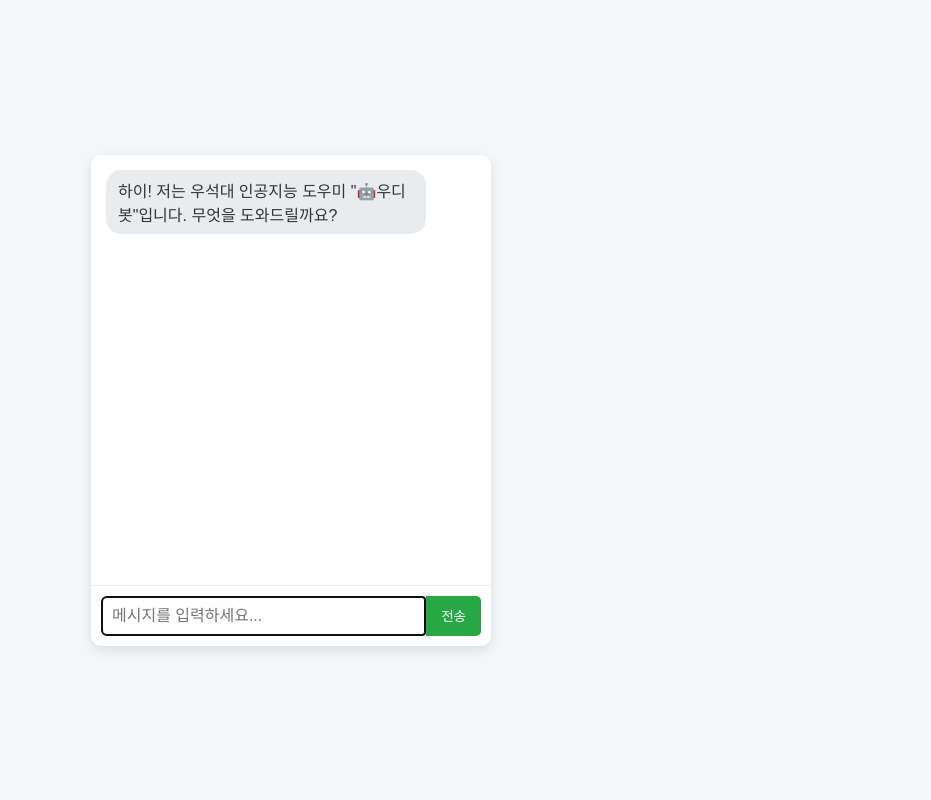
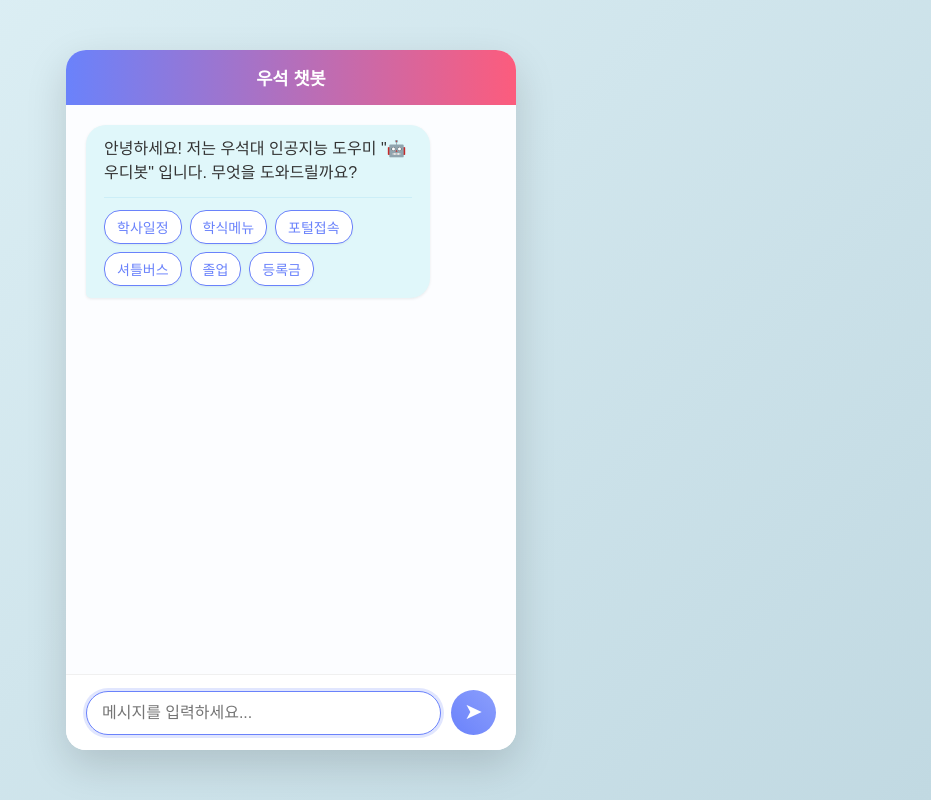
Before and after one commit to cjmsteve/Woosuk_Chatbot, a website: page public/index.html in a window 1280 px wide. Shown: the whole page, without its empty margins (349-1280 px from the left). Drawn offline with Linux system fonts and the light colour scheme.

Commit message:
3개 분류 후에 스타일 변경

```diff
--- a/public/index.html
+++ b/public/index.html
@@ -4,110 +4,40 @@
     <meta charset="UTF-8">
     <meta name="viewport" content="width=device-width, initial-scale=1.0">
     <title>우석 챗봇</title>
-    <style>
-        body { font-family: Arial, sans-serif; margin: 0; padding: 0; background-color: #f4f7f9; display: flex; justify-content: center; align-items: center; min-height: 100vh; }
-        #chat-container { width: 400px; background: white; box-shadow: 0 4px 12px rgba(0, 0, 0, 0.1); border-radius: 10px; overflow: hidden; }
-        #chat-box { height: 400px; padding: 15px; overflow-y: scroll; border-bottom: 1px solid #eee; }
-        .message { margin-bottom: 10px; padding: 8px 12px; border-radius: 15px; max-width: 80%; }
-        .user-message { background-color: #007bff; color: white; margin-left: auto; text-align: right; }
-        .bot-message { background-color: #e9ecef; color: #333; margin-right: auto; text-align: left; }
-        #input-area { display: flex; padding: 10px; }
-        #user-input { flex-grow: 1; padding: 10px; border: 1px solid #ddd; border-radius: 5px 0 0 5px; font-size: 16px; }
-        #send-button { padding: 10px 15px; border: none; background-color: #28a745; color: white; cursor: pointer; border-radius: 0 5px 5px 0; transition: background-color 0.2s; }
-        #send-button:hover { background-color: #218838; }
-        #loading { display: none; text-align: center; color: #6c757d; padding: 10px; }
-    </style>
+
+    <link rel="stylesheet" href="style.css">
 </head>
 <body>
-<div id="chat-container">
-    <div id="chat-box">
-        <div class="message bot-message">하이! 저는 우석대 인공지능 도우미 "🤖우디봇"입니다. 무엇을 도와드릴까요?</div>
-    </div>
-    <div id="loading">...응답 대기 중...</div>
-    <div id="input-area">
-        <input type="text" id="user-input" placeholder="메시지를 입력하세요...">
-        <button id="send-button">전송</button>
-    </div>
-</div>
+    <main id="chat-container">
 
-<script>
-    const chatBox = document.getElementById('chat-box');
-    const userInput = document.getElementById('user-input');
-    const sendButton = document.getElementById('send-button');
-    const loadingIndicator = document.getElementById('loading');
+        <header id="chat-header">
+          <span>우석 챗봇</span>
+        </header>
 
-    // 백엔드 API 엔드포인트 (현재 서버와 같은 호스트, 3000번 포트)
-    const API_URL = '/api/chat';
+        <section id="chat-box">
+          <div class="message bot-message">
+            안녕하세요! 저는 우석대 인공지능 도우미 "🤖우디봇" 입니다. 무엇을 도와드릴까요?
+            <div class="message-buttons">
+              <button class="message-button">학사일정</button>
+              <button class="message-button">학식메뉴</button>
+              <button class="message-button">포털접속</button>
+              <button class="message-button">셔틀버스</button>
+              <button class="message-button">졸업</button>
+              <button class="message-button">등록금</button>
+            </div>
+          </div>
+        </section>
 
-    // 메시지를 채팅 박스에 표시하는 함수
-    function displayMessage(content, sender) {
-        const msgDiv = document.createElement('div');
-        msgDiv.classList.add('message', `${sender}-message`);
-        msgDiv.textContent = content;
-        chatBox.appendChild(msgDiv);
-        // 스크롤을 항상 맨 아래로 이동
-        chatBox.scrollTop = chatBox.scrollHeight;
-    }
+        <div id="loading">...응답 대기 중...</div>
 
-    // 메시지를 전송하는 비동기 함수
-    async function sendMessage() {
-        const message = userInput.value.trim();
-        if (message === '') return; // 빈 메시지는 전송하지 않음
+        <section id="input-area">
+          <input type="text" id="user-input" placeholder="메시지를 입력하세요...">
+          <button id="send-button">➤</button>
+        </section>
 
-        // 1. 사용자 메시지 표시 및 입력창 초기화
-        displayMessage(message, 'user');
-        userInput.value = '';
+      </main>
 
-        // 로딩 표시기 활성화
-        loadingIndicator.style.display = 'block';
-        sendButton.disabled = true;
+<script src="script.js"></script>
 
-        try {
-            // 2. Node.js 백엔드 API로 메시지 전송
-            const response = await fetch(API_URL, {
-                method: 'POST',
-                headers: {
-                    'Content-Type': 'application/json',
-                },
-                // 서버로 보낼 데이터를 JSON 문자열로 변환
-                body: JSON.stringify({ message: message }),
-            });
-
-            // 3. 응답 처리
-            if (!response.ok) {
-                throw new Error(`HTTP 오류! 상태 코드: ${response.status}`);
-            }
-
-            const data = await response.json();
-
-            // 4. 챗봇 응답 표시
-            const botResponse = data.response;
-            displayMessage(botResponse, 'bot');
-
-        } catch (error) {
-            console.error('채팅 요청 중 오류 발생:', error);
-            displayMessage('죄송합니다. 서버와 통신하는 데 문제가 발생했습니다.', 'bot');
-        } finally {
-            // 5. 로딩 표시기 비활성화 및 버튼 활성화
-            loadingIndicator.style.display = 'none';
-            sendButton.disabled = false;
-            userInput.focus(); // 입력 포커스 복구
-        }
-    }
-
-    // 전송 버튼 클릭 이벤트 리스너
-    sendButton.addEventListener('click', sendMessage);
-
-    // Enter 키 누름 이벤트 리스너
-    userInput.addEventListener('keypress', (event) => {
-        if (event.key === 'Enter') {
-            sendMessage();
-        }
-    });
-
-    // 페이지 로드 시 입력창에 포커스
-    userInput.focus();
-
-</script>
 </body>
 </html>
--- /dev/null
+++ b/public/style.css
@@ -0,0 +1,199 @@
+/* 전체 페이지 스타일 */
+body {
+    font-family: 'Pretendard', 'Noto Sans KR', Arial, sans-serif;
+    margin: 0;
+    padding: 0;
+    background: linear-gradient(135deg, #e0f2f7, #c1d9e2);
+    min-height: 100vh;
+    color: #333;
+}
+
+/* 챗봇 컨테이너 - 모바일(기본) */
+#chat-container {
+    width: 100%;
+    height: 100vh; /* 화면 높이 100% */
+    background: #ffffff;
+    box-shadow: none;
+    border-radius: 0;
+    overflow: hidden;
+    display: flex;
+    flex-direction: column;
+}
+
+/* 챗봇 헤더 */
+#chat-header {
+    background: linear-gradient(90deg, #6a82fb, #fc5c7d);
+    color: white;
+    padding: 15px 20px;
+    display: flex;
+    align-items: center;
+    font-size: 1.1em;
+    font-weight: bold;
+    box-shadow: 0 2px 10px rgba(0, 0, 0, 0.1);
+    justify-content: center;
+}
+
+/* 채팅 메시지 창 */
+#chat-box {
+    flex-grow: 1;
+    padding: 20px;
+    overflow-y: auto;
+    background-color: #fcfdff;
+}
+
+/* 스크롤바 디자인 */
+#chat-box::-webkit-scrollbar {
+    width: 8px;
+}
+#chat-box::-webkit-scrollbar-track {
+    background: #f1f1ff;
+}
+#chat-box::-webkit-scrollbar-thumb {
+    background: #888;
+    border-radius: 10px;
+}
+#chat-box::-webkit-scrollbar-thumb:hover {
+    background: #555;
+}
+
+/* 공통 메시지 스타일 */
+.message {
+    margin-bottom: 15px;
+    padding: 12px 18px;
+    max-width: 75%;
+    border-radius: 20px;
+    box-shadow: 0 1px 3px rgba(0, 0, 0, 0.08);
+    line-height: 1.5;
+    position: relative;
+}
+
+/* 사용자 메시지 (오른쪽) */
+.user-message {
+    background: linear-gradient(135deg, #4CAF50, #8BC34A);
+    color: white;
+    margin-left: auto;
+    border-bottom-right-radius: 5px;
+    text-align: right;
+}
+
+/* 봇 메시지 (왼쪽) */
+.bot-message {
+    background-color: #e0f7fa;
+    color: #333;
+    margin-right: auto;
+    border-bottom-left-radius: 5px;
+    text-align: left;
+}
+
+/* 하단 입력 영역 */
+#input-area {
+    display: flex;
+    flex-direction: row;
+    align-items: center;
+    padding: 15px 20px;
+    background-color: #ffffff;
+    border-top: 1px solid #f0f0f0; /* <-- 구분선 다시 추가 */
+}
+
+/* 텍스트 입력창 */
+#user-input {
+    flex-grow: 1;
+    padding: 12px 15px;
+    border: 1px solid #e0e0e0;
+    border-radius: 25px;
+    font-size: 16px;
+    outline: none;
+    transition: all 0.3s ease;
+}
+
+/* 입력창 포커스 시 */
+#user-input:focus {
+    border-color: #6a82fb;
+    box-shadow: 0 0 0 3px rgba(106, 130, 251, 0.2);
+}
+
+/* 전송 버튼 */
+#send-button {
+    width: 45px;
+    height: 45px;
+    flex-shrink: 0;
+    margin-left: 10px;
+    border: none;
+    background: linear-gradient(45deg, #6a82fb, #8b9efc);
+    color: white;
+    cursor: pointer;
+    border-radius: 50%;
+    font-size: 1.4em;
+    line-height: 1; /* 아이콘 수직 정렬 */
+    display: flex;
+    justify-content: center;
+    align-items: center;
+    transition: all 0.2s ease;
+}
+
+/* 버튼 마우스 호버 시 */
+#send-button:hover {
+    transform: translateY(-2px);
+    box-shadow: 0 5px 15px rgba(0, 0, 0, 0.15);
+}
+
+/* 로딩 */
+#loading {
+    text-align: center;
+    color: #999;
+    padding: 10px;
+    font-style: italic;
+    display: none;
+}
+
+
+/* 메시지 버블 내 버튼 컨테이너 */
+.message-buttons {
+    margin-top: 12px;
+    border-top: 1px solid #cceef7;
+    padding-top: 12px;
+
+    display: flex;
+    flex-wrap: wrap;
+    gap: 8px;
+}
+
+/* 메시지 버블 내 버튼 스타일 */
+.message-button {
+    background-color: #ffffff;
+    border: 1px solid #6a82fb;
+    color: #6a82fb;
+    padding: 6px 12px;
+    border-radius: 16px;
+    font-size: 14px;
+    font-family: 'Pretendard', 'Noto Sans KR', Arial, sans-serif;
+    cursor: pointer;
+    transition: all 0.2s ease;
+    box-shadow: 0 1px 2px rgba(0, 0, 0, 0.05);
+}
+
+.message-button:hover {
+    background-color: #f0f4ff;
+    transform: translateY(-1px);
+    box-shadow: 0 2px 4px rgba(0, 0, 0, 0.08);
+}
+
+
+
+@media (min-width: 768px) {
+
+    /* body (PC): 챗봇 박스를 화면 중앙에 배치 */
+    body {
+        display: flex;
+        justify-content: center;
+        align-items: center;
+    }
+
+    /* #chat-container (PC): 챗봇 박스 크기를 키우고, 둥근 모서리와 그림자 적용 */
+    #chat-container {
+        width: 450px;
+        height: 700px;
+        box-shadow: 0 15px 40px rgba(0, 0, 0, 0.15);
+        border-radius: 20px;
+    }
+}
```
Also changed, not shown: public/script.js (added, +91 -0 lines).
